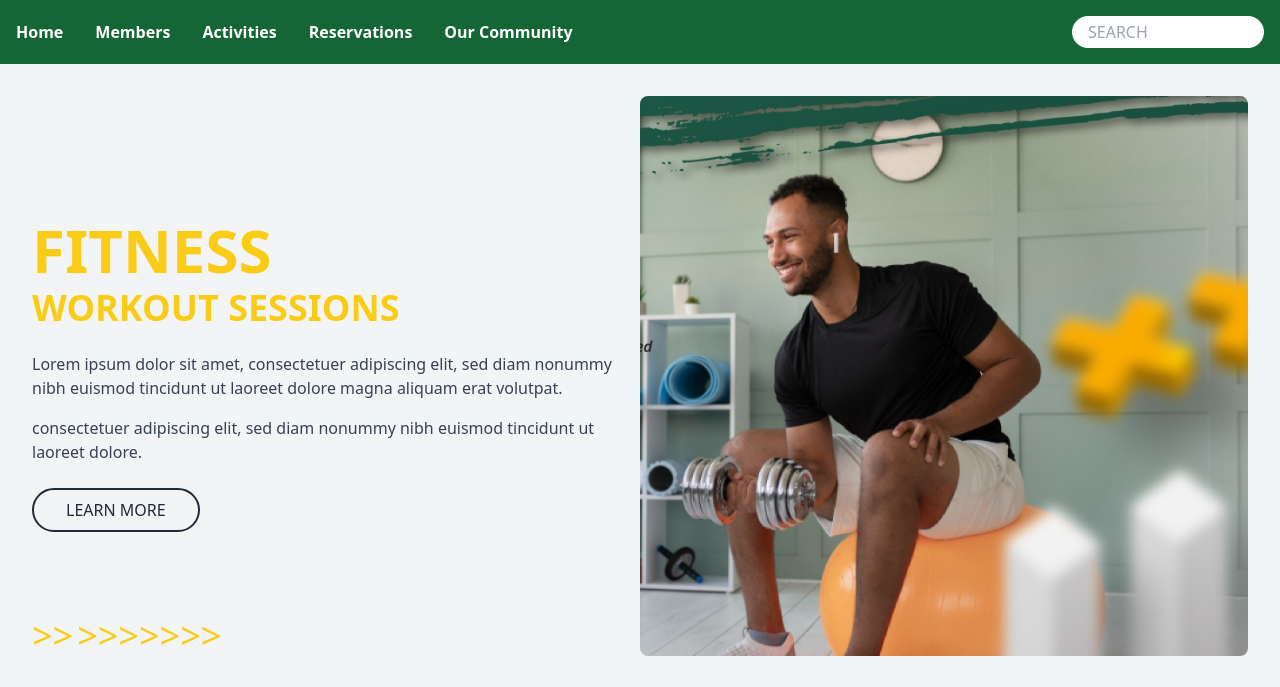
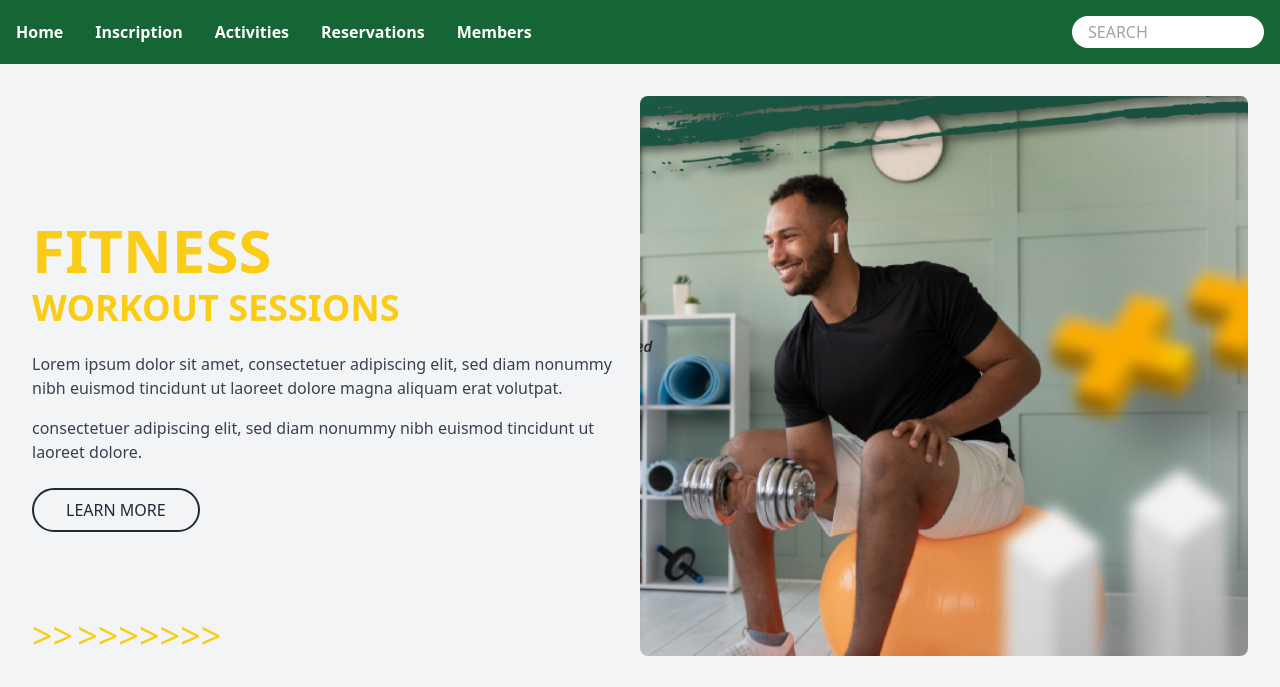
Before and after one commit to hichamoubaha/Gestion-des-R-servations-dans-une-Salle-de-Sport, a PHP site: page / in a window 1280 px wide. Shown: the top 687 px of the page. Run offline with PHP 8.4, Linux system fonts and the light colour scheme; some libraries are stand-ins or nearby versions.

Commit message:
update the navbars in all pages

```diff
--- a/index.php
+++ b/index.php
@@ -12,10 +12,10 @@
     <nav class="bg-green-800 p-4 flex justify-between items-center">
         <div class="flex space-x-8">
             <a href="index.php" class="text-white font-bold">Home</a>
-            <a href="membres.php" class="text-white font-bold">Members</a>
+            <a href="membres.php" class="text-white font-bold">Inscription</a>
             <a href="activites.php" class="text-white font-bold">Activities</a>
             <a href="reservations.php" class="text-white font-bold">Reservations</a>
-            <a href="our-community.php" class="text-white font-bold">Our Community</a>
+            <a href="our-community.php" class="text-white font-bold">Members</a>
         </div>
         <div class="relative">
             <input type="text" placeholder="SEARCH" class="px-4 py-1 rounded-full w-48 focus:outline-none">
--- a/membres.php
+++ b/membres.php
@@ -12,10 +12,10 @@
     <nav class="bg-green-800 p-4 flex justify-between items-center">
         <div class="flex space-x-8">
             <a href="index.php" class="text-white font-bold">Home</a>
-            <a href="membres.php" class="text-white font-bold">Members</a>
+            <a href="membres.php" class="text-white font-bold">Inscription</a>
             <a href="activites.php" class="text-white font-bold">Activities</a>
             <a href="reservations.php" class="text-white font-bold">Reservations</a>
-            <a href="our-community.php" class="text-white font-bold">Our Community</a>
+            <a href="our-community.php" class="text-white font-bold">Members</a>
         </div>
         <div class="relative">
             <input type="text" placeholder="SEARCH" class="px-4 py-1 rounded-full w-48 focus:outline-none">
--- a/reservations.php
+++ b/reservations.php
@@ -24,10 +24,10 @@ $result_activites = $conn->query($sql_activites);
     <nav class="bg-green-800 p-4 flex justify-between items-center">
         <div class="flex space-x-8">
             <a href="index.php" class="text-white font-bold">Home</a>
-            <a href="membres.php" class="text-white font-bold">Members</a>
+            <a href="membres.php" class="text-white font-bold">Inscription</a>
             <a href="activites.php" class="text-white font-bold">Activities</a>
             <a href="reservations.php" class="text-white font-bold">Reservations</a>
-            <a href="our-community.php" class="text-white font-bold">Our Community</a>
+            <a href="our-community.php" class="text-white font-bold">Members</a>
         </div>
         <div class="relative">
             <input type="text" placeholder="SEARCH" class="px-4 py-1 rounded-full w-48 focus:outline-none">
```
Also changed, not shown: activites.php (+4 -4 lines), our-community.php (+4 -4 lines).
